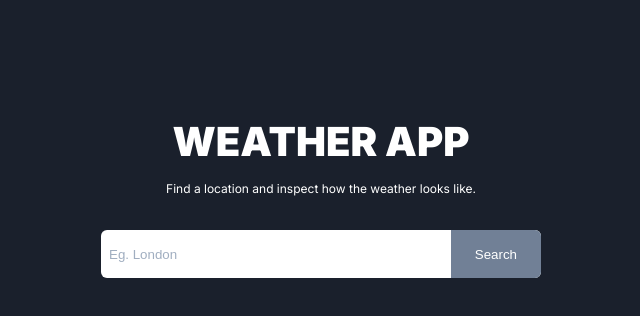
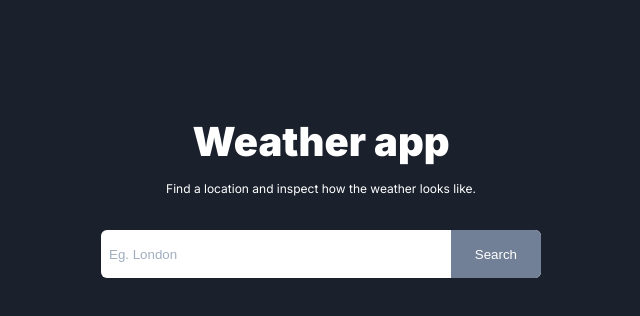
Before and after one commit to nicolasleal570/weather-app-prepa, a plain HTML site: page index.html in a window 1280 px wide. Shown: the whole page, without its empty margins (319-959 px from the left). Drawn offline with Linux system fonts and the light colour scheme.

Commit message:
Update index.html

```diff
--- a/index.html
+++ b/index.html
@@ -9,7 +9,7 @@
     <title>Weather app</title>
   </head>
   <body>
-    <h1 class="main-title" id="mainTitle">WEATHER APP</h1>
+    <h1 class="main-title" id="mainTitle">Weather app</h1>
 
     <p class="main-subtitle">
       Find a location and inspect how the weather looks like.
```
